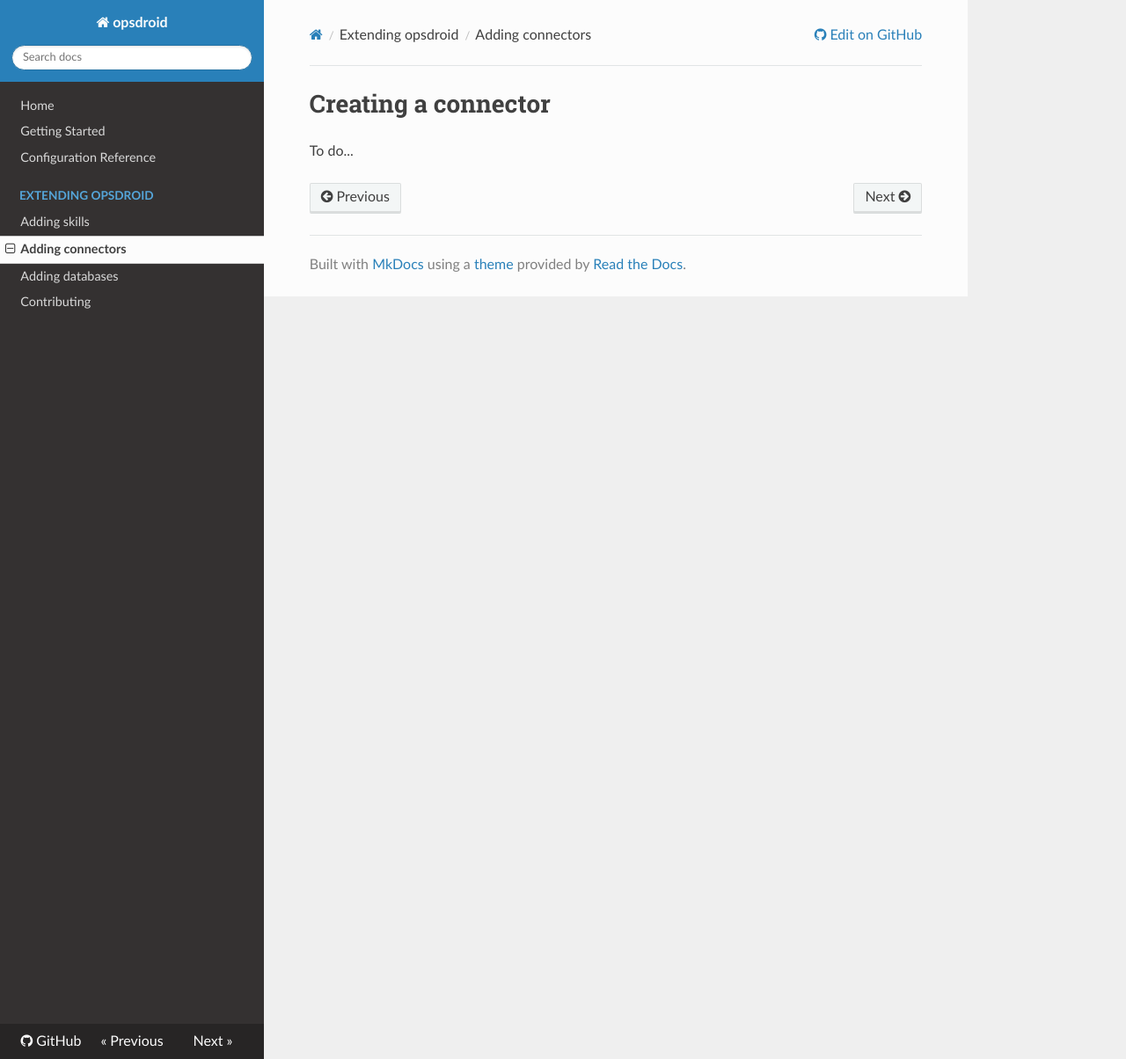
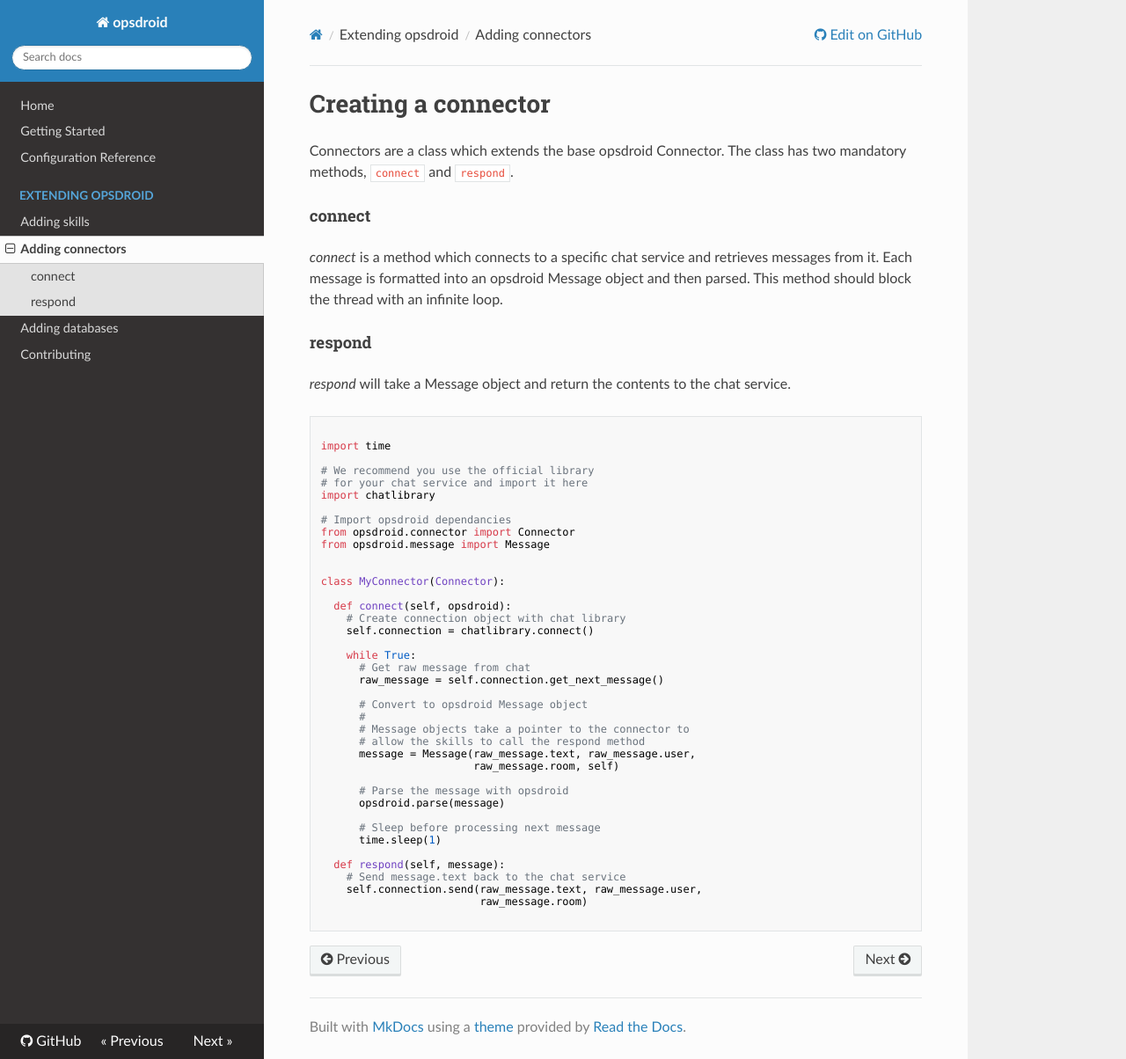
Before and after one commit to opsdroid/opsdroid, an MkDocs documentation site: the page built from docs/extending/connectors.md, in a window 1280 px wide and 1204 px high. Shown: the whole window at 88% size. Built offline with MkDocs 1.6.1, drawn with Linux system fonts in a browser that asks for light colours; nearby versions of some CDN libraries; old or Windows-style settings are respelled for this version of MkDocs.

Commit message:
Added guides for creating connector and database modules

````diff
--- a/docs/extending/connectors.md
+++ b/docs/extending/connectors.md
@@ -1,3 +1,52 @@
 # Creating a connector
 
-To do...
+Connectors are a class which extends the base opsdroid Connector. The class has two mandatory methods, `connect` and `respond`.
+
+#### connect
+*connect* is a method which connects to a specific chat service and retrieves messages from it. Each message is formatted into an opsdroid Message object and then parsed. This method should block the thread with an infinite loop.
+
+#### respond
+*respond* will take a Message object and return the contents to the chat service.
+
+```python
+
+import time
+
+# We recommend you use the official library
+# for your chat service and import it here
+import chatlibrary
+
+# Import opsdroid dependancies
+from opsdroid.connector import Connector
+from opsdroid.message import Message
+
+
+class MyConnector(Connector):
+
+  def connect(self, opsdroid):
+    # Create connection object with chat library
+    self.connection = chatlibrary.connect()
+
+    while True:
+      # Get raw message from chat
+      raw_message = self.connection.get_next_message()
+
+      # Convert to opsdroid Message object
+      #
+      # Message objects take a pointer to the connector to
+      # allow the skills to call the respond method
+      message = Message(raw_message.text, raw_message.user,
+                        raw_message.room, self)
+
+      # Parse the message with opsdroid
+      opsdroid.parse(message)
+
+      # Sleep before processing next message
+      time.sleep(1)
+
+  def respond(self, message):
+    # Send message.text back to the chat service
+    self.connection.send(raw_message.text, raw_message.user,
+                         raw_message.room)
+
+```
````
Also changed, not shown: docs/extending/databases.md (+40 -1 lines).
